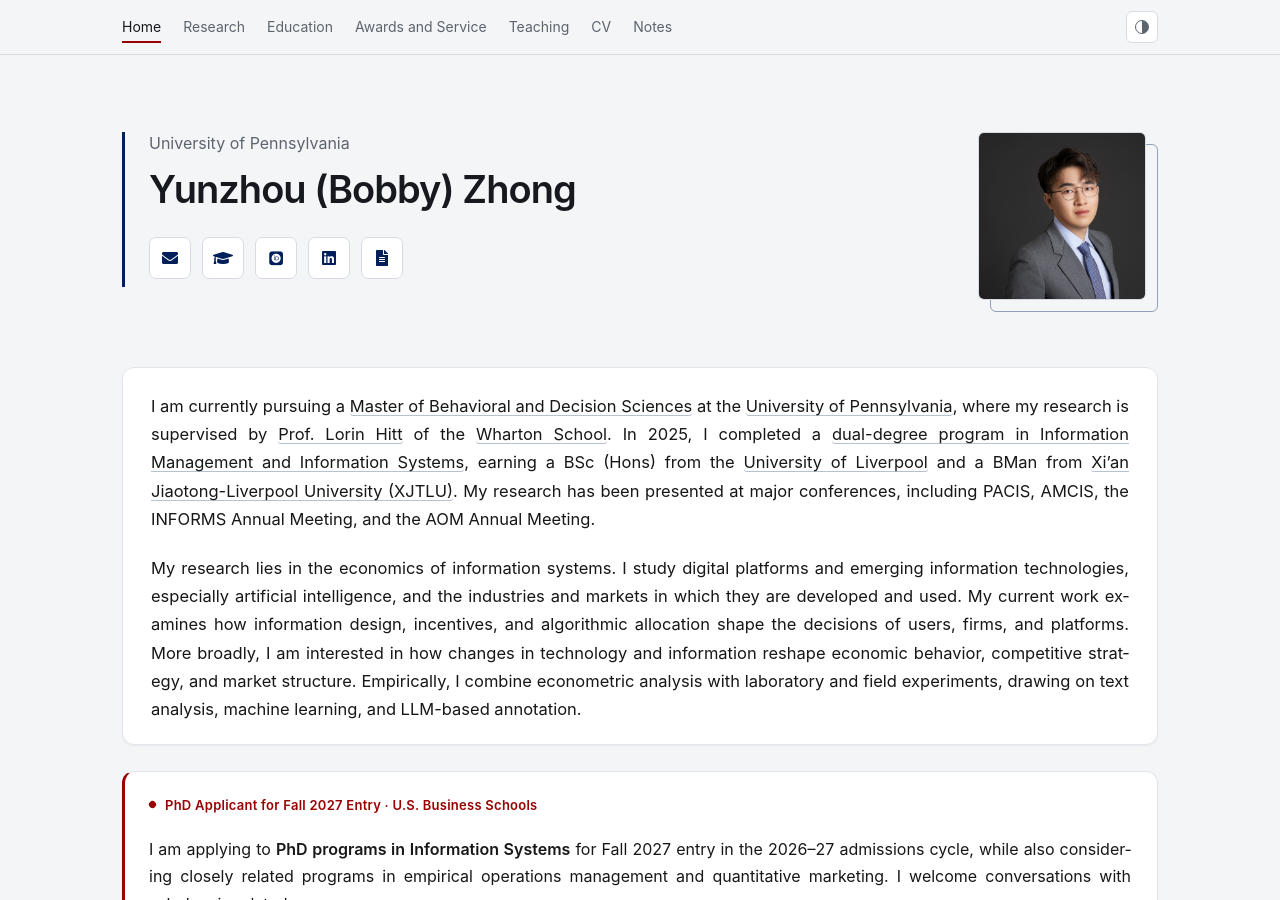
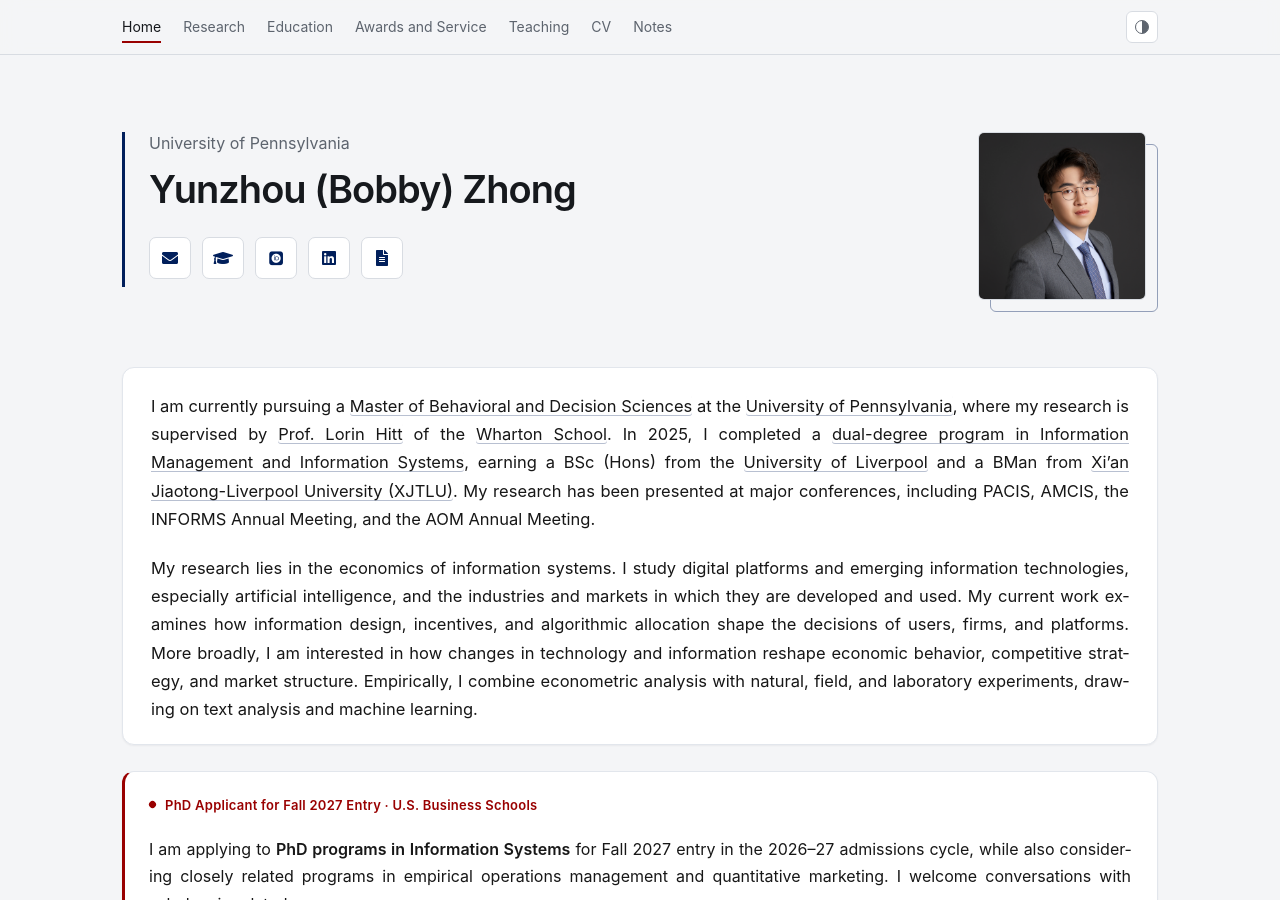
Before and after one commit to bobbyZhong10/bobbyzhong10.github.io, a Jekyll site: the page built from _pages/about.md, in a window 1280 px wide and 900 px high. Built offline with Jekyll 4.4.1, drawn with Linux system fonts in a browser that asks for light colours; some web fonts are replaced.

Commit message:
Align homepage methodology with research interests

```diff
--- a/_pages/about.md
+++ b/_pages/about.md
@@ -12,7 +12,7 @@
 <section class="home-intro-card" markdown="1">
 I am currently pursuing a [Master of Behavioral and Decision Sciences](https://www.lps.upenn.edu/degree-programs/mbds) at the [University of Pennsylvania](https://www.upenn.edu/), where my research is supervised by [Prof. Lorin Hitt](https://oid.wharton.upenn.edu/profile/lhitt/) of the [Wharton School](https://www.wharton.upenn.edu/). In 2025, I completed a [dual-degree program in Information Management and Information Systems](https://www.xjtlu.edu.cn/en/study/undergraduate/information-management-and-information-systems), earning a BSc (Hons) from the [University of Liverpool](https://www.liverpool.ac.uk/) and a BMan from [Xi’an Jiaotong-Liverpool University (XJTLU)](https://www.xjtlu.edu.cn/en). My research has been presented at major conferences, including PACIS, AMCIS, the INFORMS Annual Meeting, and the AOM Annual Meeting.
 
-My research lies in the economics of information systems. I study digital platforms and emerging information technologies, especially artificial intelligence, and the industries and markets in which they are developed and used. My current work examines how information design, incentives, and algorithmic allocation shape the decisions of users, firms, and platforms. More broadly, I am interested in how changes in technology and information reshape economic behavior, competitive strategy, and market structure. Empirically, I combine econometric analysis with laboratory and field experiments, drawing on text analysis, machine learning, and LLM-based annotation.
+My research lies in the economics of information systems. I study digital platforms and emerging information technologies, especially artificial intelligence, and the industries and markets in which they are developed and used. My current work examines how information design, incentives, and algorithmic allocation shape the decisions of users, firms, and platforms. More broadly, I am interested in how changes in technology and information reshape economic behavior, competitive strategy, and market structure. Empirically, I combine econometric analysis with natural, field, and laboratory experiments, drawing on text analysis and machine learning.
 </section>
 
 <div class="phd-callout">
```
